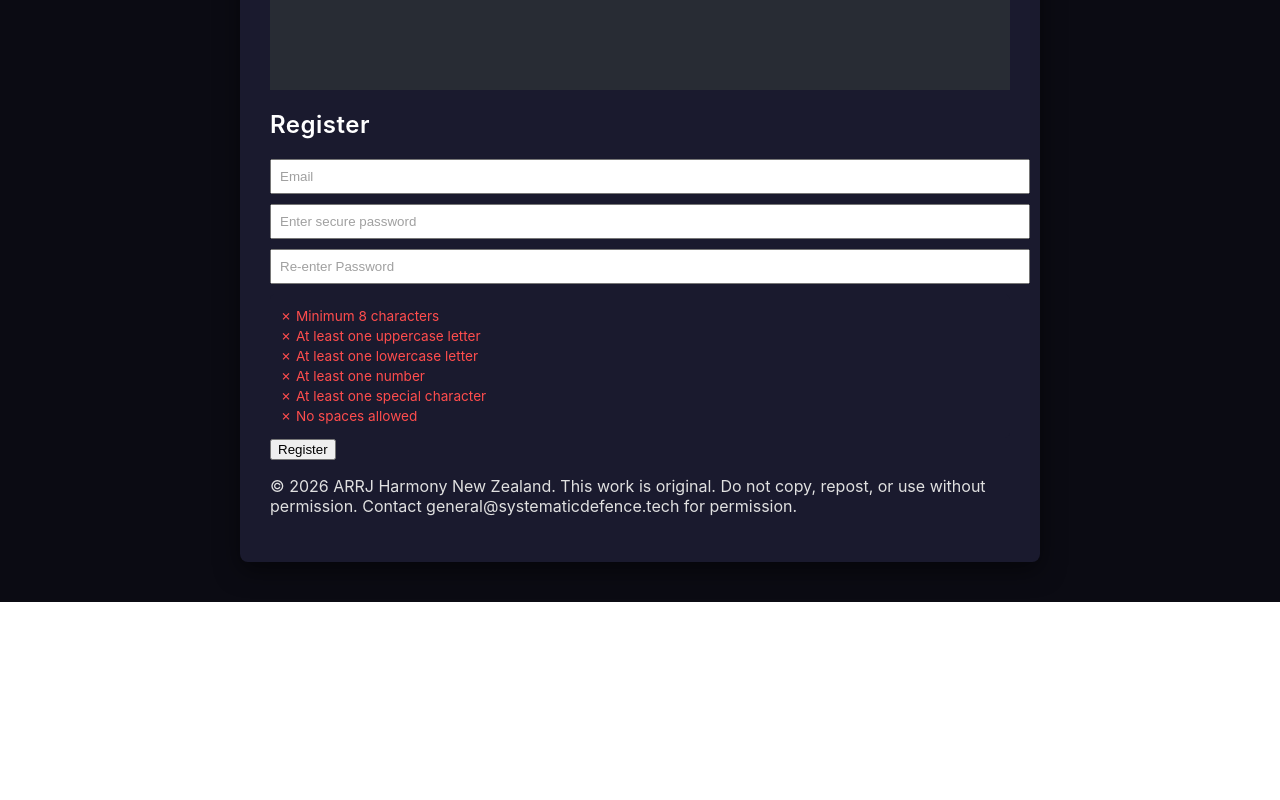
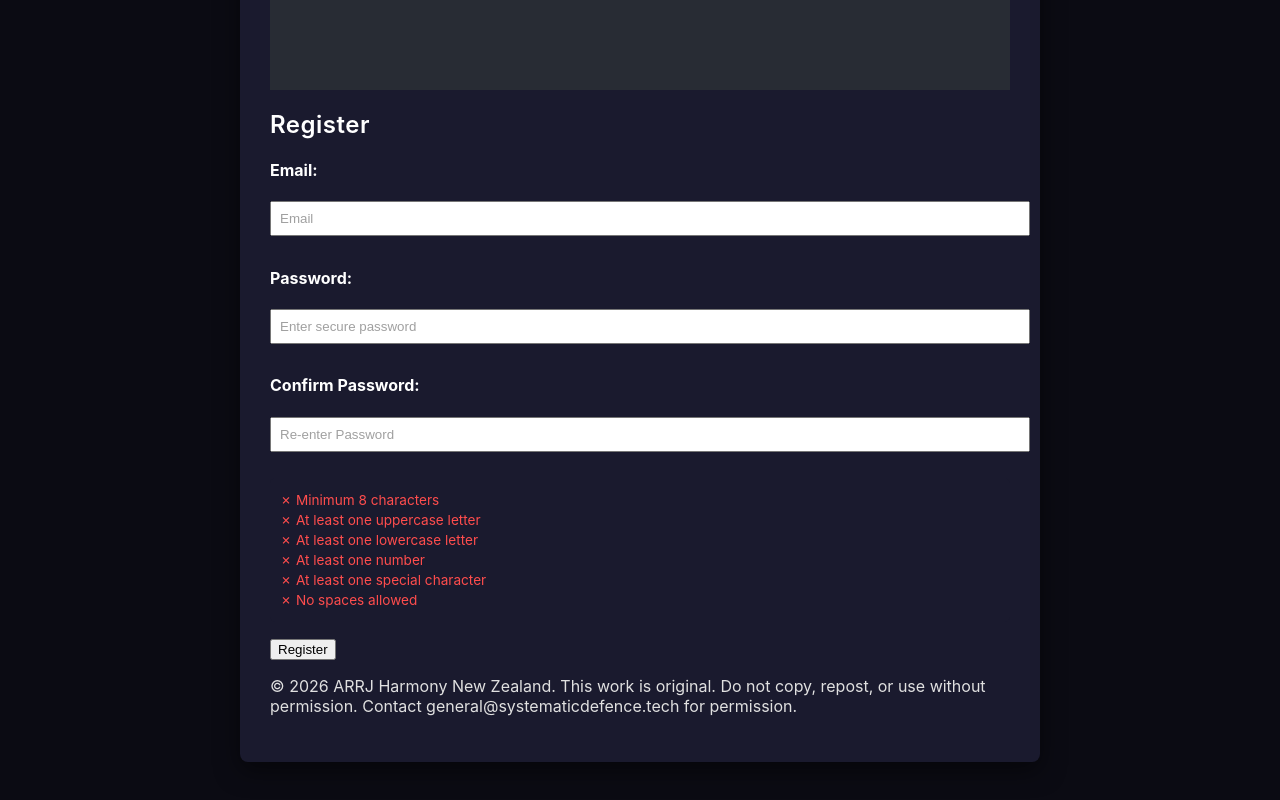
Before and after one commit to Community-Love-Corp/ai-testgen-backend, a React (Create React App) app in the folder ai-testgen-frontend/: page /register in a window 1280 px wide. Shown: the part 848-1648 px from the top of the page. Before the commit the page ends 1450 px from the top, so only its background shows below. Built offline with nearby package versions, Linux system fonts and the light colour scheme; no server answers; what react-google-recaptcha-v3 would draw is missing.

Commit message:
README.md version 4.0 hotfix1- formatting on login and register pages.

```diff
--- a/ai-testgen-frontend/src/Login.js
+++ b/ai-testgen-frontend/src/Login.js
@@ -210,12 +210,12 @@ if (step === "mfa") {
 	return (
 		<form onSubmit={handleLogin}>
 			<h2  style={{ color: 'white' }} >Login</h2>
-			<input value={email} onChange={e => setEmail(e.target.value)} placeholder="Email" maxLength={50}
+      <p><h4  style={{ color: 'white' }} >Email: </h4><input value={email} onChange={e => setEmail(e.target.value)} placeholder="Email" maxLength={50}
           pattern="[a-zA-Z0-9._%+-]+@[a-zA-Z0-9.-]+\.[a-zA-Z]{2,}" /* Ensures text@text.domain structure */
-          title="Please enter a valid email address containing an '@' symbol and a domain (e.g. user@example.com)" required/>
-			<input value={password} onChange={e => setPassword(e.target.value)} placeholder="Password" type="password" maxLength={25} required/>
-      <button className="generate-btn" onClick={() => navigate("/forgot-password")}>Forgot Password</button>
-      <button className="generate-btn" type="submit">Login</button>
+          title="Please enter a valid email address containing an '@' symbol and a domain (e.g. user@example.com)" required/></p>
+          <p><h4  style={{ color: 'white' }} >Password: </h4><input value={password} onChange={e => setPassword(e.target.value)} placeholder="Password" type="password" maxLength={25} required/></p>
+      <p><button className="generate-btn" onClick={() => navigate("/forgot-password")}>Forgot Password</button></p>
+      <p><button className="generate-btn" type="submit">Login</button></p>
       {showResendBtn && (
           <button
               type="button"
--- a/ai-testgen-frontend/src/Register.js
+++ b/ai-testgen-frontend/src/Register.js
@@ -117,7 +117,7 @@ export default function Register() {
 			{/* Show registration form if not registered yet */}
 			{!isRegistered ? (
 				<form onSubmit={submit}>
-					<input
+					<p><h4  style={{ color: 'white' }} >Email: </h4><input
 						value={email}
 						onChange={e => setEmail(e.target.value)}
 						placeholder="Email"
@@ -127,8 +127,8 @@ export default function Register() {
             title="Please enter a valid email address containing an '@' symbol and a domain (e.g. user@example.com)"
             style={{ width: "100%", padding: "8px", marginBottom: "10px" }}
 						required
-					/>
-          <input
+					/></p>
+          <p><h4  style={{ color: 'white' }} >Password: </h4><input
              id="password"
              type="password"
              value={password}
@@ -136,15 +136,15 @@ export default function Register() {
              placeholder="Enter secure password"
              style={{ width: "100%", padding: "8px", marginBottom: "10px" }}
              required
-           />
-					<input
+           /> </p>
+           <p><h4  style={{ color: 'white' }} >Confirm Password: </h4><input
 						value={confirmPassword}
 						onChange={e => setConfirmPassword(e.target.value)}
 						placeholder="Re-enter Password"
 						type="password"
             style={{ width: "100%", padding: "8px", marginBottom: "10px" }}
 						required
-					/>
+					/></p>
                 {/* Dynamic Labelling Checklist */}
                <div style={{ fontSize: "0.85rem", background: "#1a1a2e", padding: "10px", borderRadius: "5px" }}>
                  <p style={{ color: requirements.length ? "#00fff0" : "#ff4d4d", margin: "4px 0" }}>
@@ -166,7 +166,7 @@ export default function Register() {
                    {requirements.noSpaces ? "✓" : "✗"} No spaces allowed
                  </p>
                </div>
-					<button type="submit">Register</button>
+					<p><button type="submit">Register</button></p>
 				</form>
 			) : (
 				/* Show success message and redirect button if registered */
```
Also changed, not shown: 1 other file (tests, documents, lock files or other folders).
